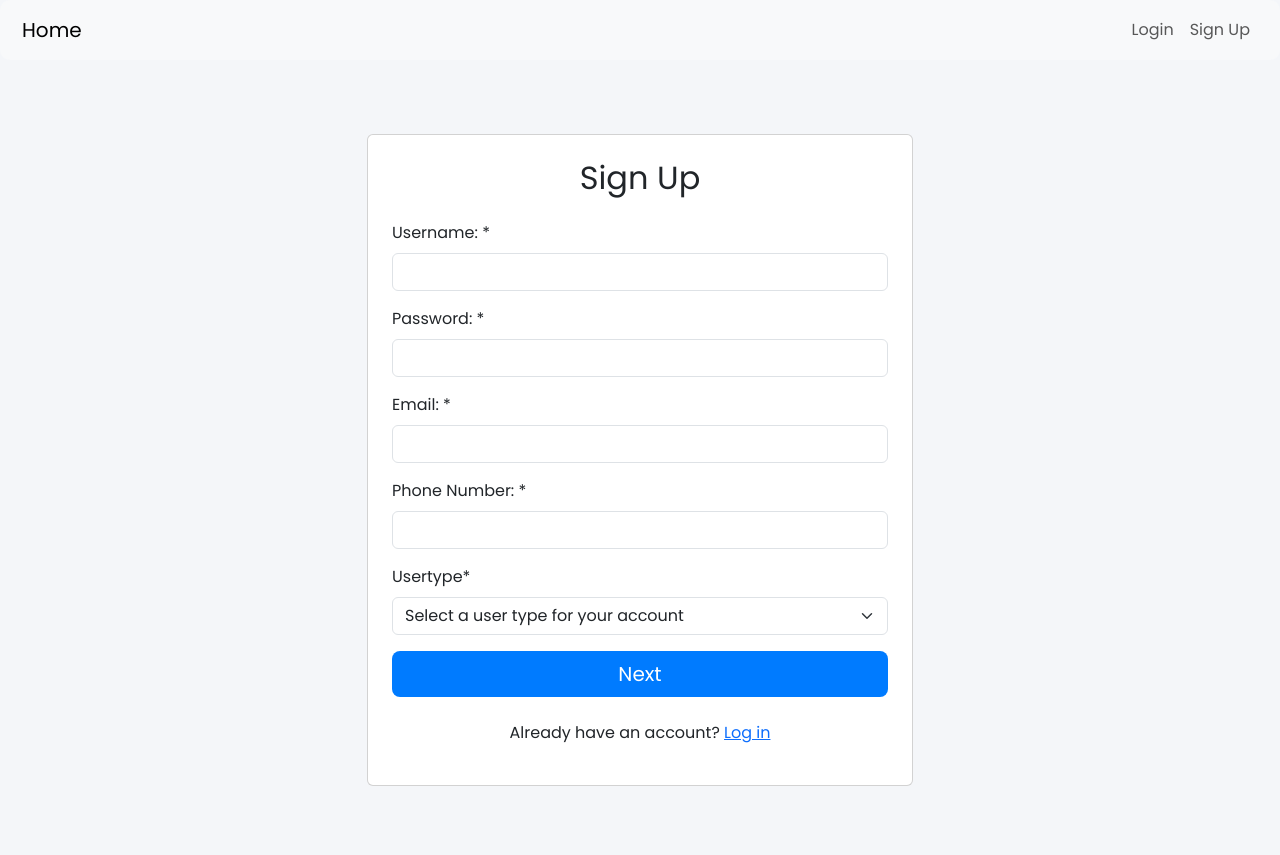
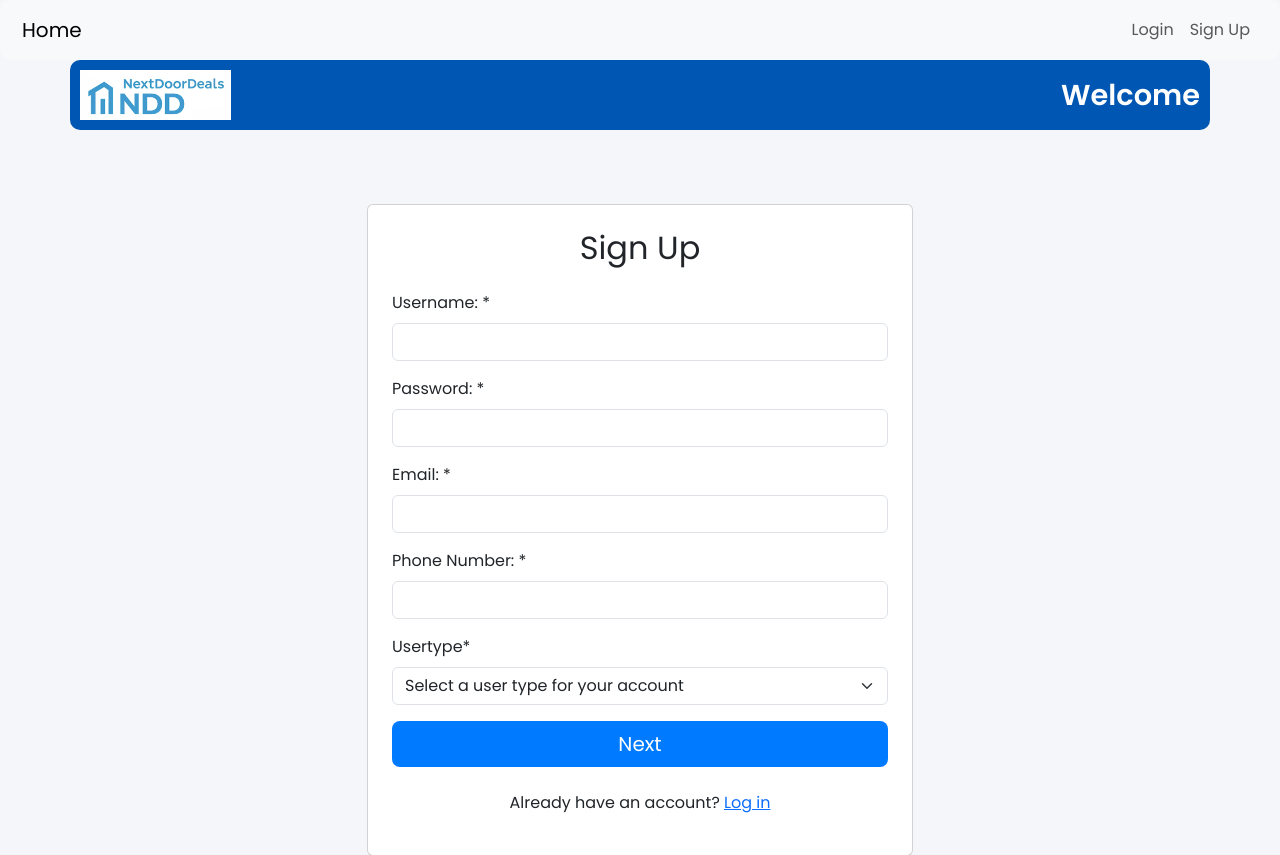
Before and after one commit to AmazingJuan/NextDoorDeals, a Django app: page /account/signup/ in a window 1280 px wide. Shown: the top 855 px of the page. Before the commit the page ends 786 px from the top, so only its background shows below. Run offline with Django 5.2, Linux system fonts and the light colour scheme; data comes from the database, SQL or seed files in the repository; some libraries are stand-ins or nearby versions.

Commit message:
navbar en todos

```diff
--- a/nextdoordeals/templates/base.html
+++ b/nextdoordeals/templates/base.html
@@ -13,7 +13,7 @@
                 background-color: #f4f6f9;
             }
             .navbar {
-                background-color: #609ddf;
+                background-color: #0056b3;
                 padding: 10px;
                 display: flex;
                 align-items: center;
@@ -75,7 +75,12 @@
                 </div>
             </div>
         </nav>
-
+        <div class="navbar container">
+            <img src="/media/property/images/NextDoorDealsLogo.png" alt="NextDoorDealsLogo">
+            <div class="Welcome">
+                <h1 class="header">Welcome  </h1>
+            </div>
+        </div>
 
 
         <div class = "container">
```
